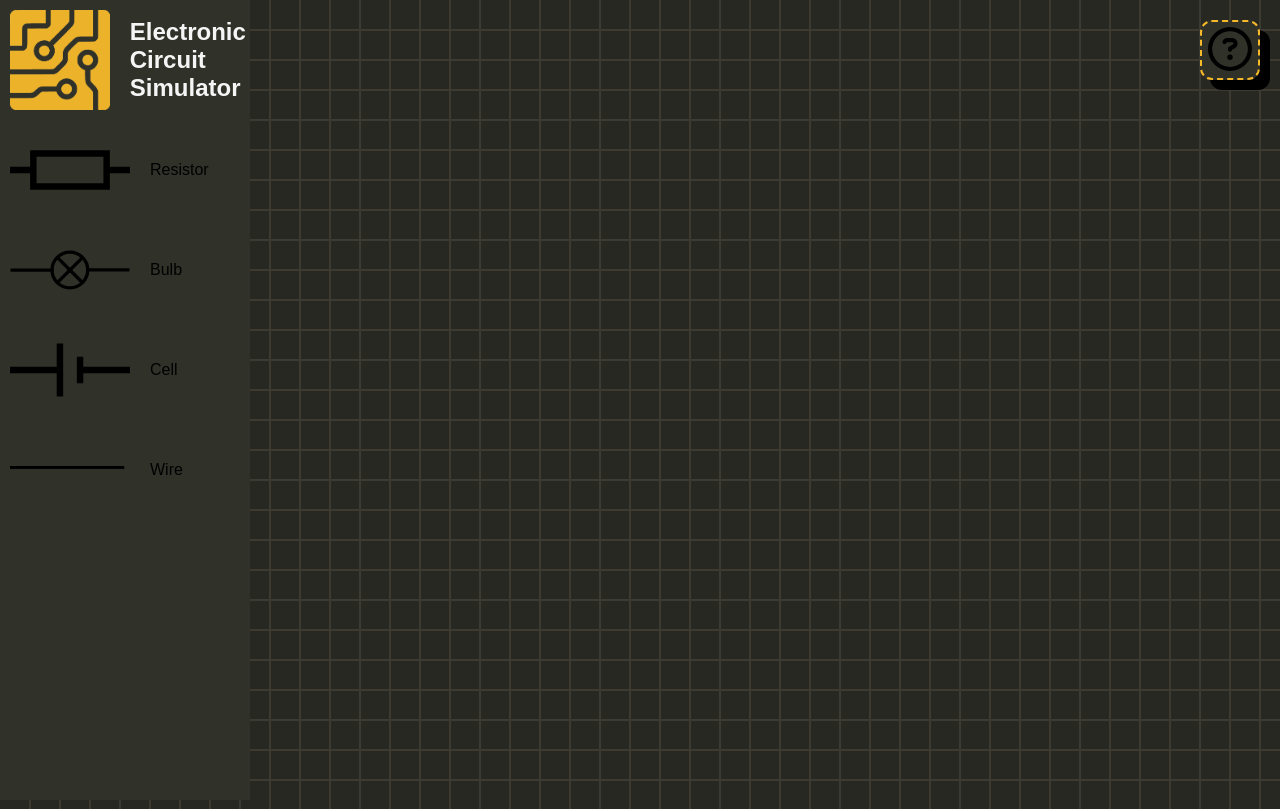
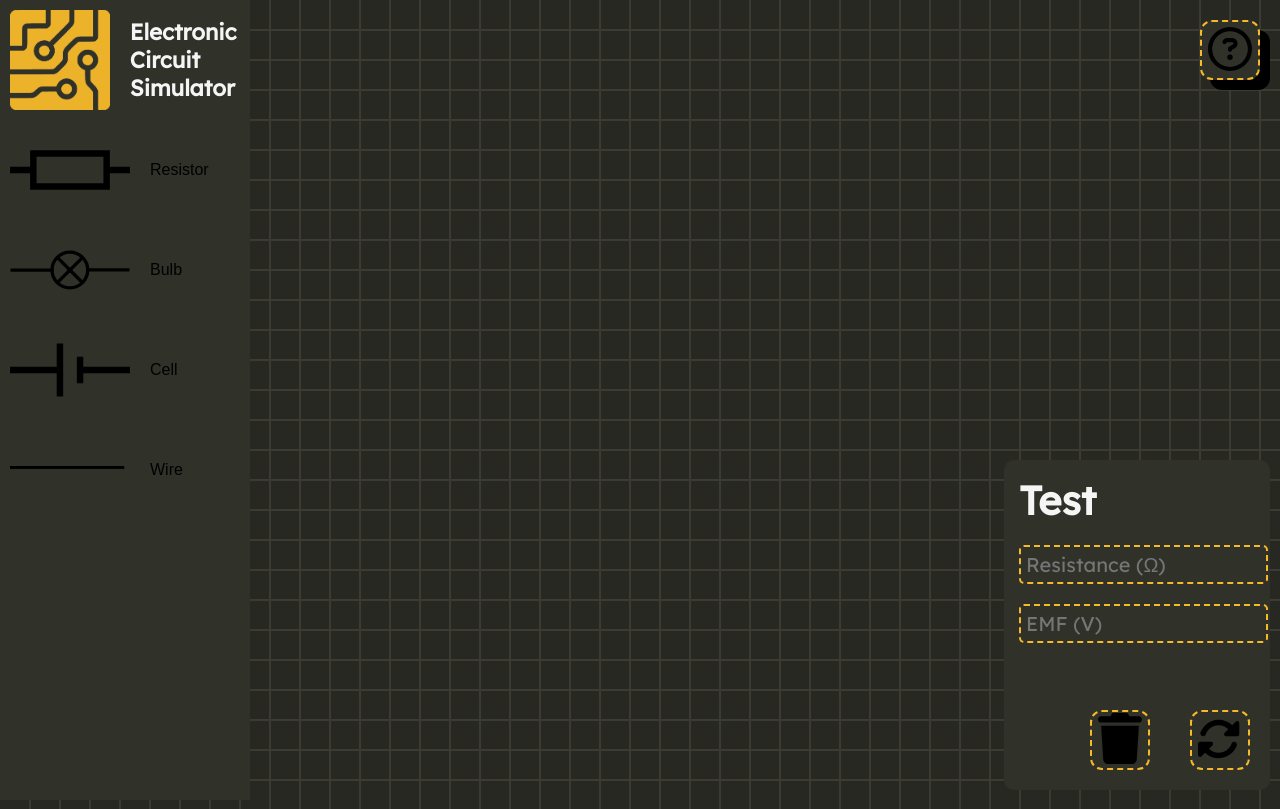
Before and after one commit to tjfacos/CircuitDesignerElectron, an Electron app: page public/index.html in a window 1280 px wide. Shown: the top 809 px of the page. Drawn offline with Linux system fonts and the light colour scheme; a web font is replaced by a local one.

Commit message:
Added editor dialog

```diff
--- a/public/css/component.css
+++ b/public/css/component.css
@@ -80,7 +80,7 @@
     border-radius: 50%;
     background-color: blue;
     /* transform: rotate(45deg); */
-    /* filter: opacity(50%); */
+    filter: opacity(80%);
     height: 15px;
     width: 15px;
     z-index: 5;
@@ -97,7 +97,7 @@
     height: 10px;
     background-color: white;
     border-style: none;
-    border-radius: 0;
+    border-radius: 5px;
     transition: background-color 200ms ease, box-shadow 200ms ease;
     margin: 0px;
     padding: 0px;
--- a/public/css/editor.css
+++ b/public/css/editor.css
@@ -1,11 +1,11 @@
 .control-button {
 
-    display: none;
+    /* display: none; */
 
     width: 60px;
     height: 60px;
 
-    position: fixed;
+    position: absolute;
     bottom: 0px;
     right: 0px;
     margin: 20px;
@@ -51,3 +51,56 @@
     right: 0px;
 
 }
+
+#editor-wizard {
+    bottom: 0px;
+    right: 0px;
+    position: fixed;
+
+    margin: 10px;
+    padding: 5px;
+
+    width: 20%;
+    height: 40%;
+
+    background-color: var(--toolbarBackground);
+    border-radius: 10px;
+
+    font-family: 'Lexend', sans-serif;
+
+    transition: box-shadow 200ms ease;
+}
+
+#editor-wizard .control-button {
+    box-shadow: none;
+}
+
+#editor-wizard:hover {
+    box-shadow: 5px 5px black;
+}
+
+#editor-wizard h1 {
+    color: whitesmoke;
+    font-size: 40px;
+
+    margin: 10px;
+}
+
+.wizard-textfield {
+    background-color: transparent;
+    color: whitesmoke;
+
+    border-color: var(--accent);
+    border-width: 2px;
+    border-radius: 5px;
+    border-style: dashed;
+
+    appearance: textfield;
+    outline: none;
+
+    font-family: 'Lexend', sans-serif;
+
+    font-size: 20px;
+    margin: 10px;
+    padding: 5px;
+}
--- a/public/css/index.css
+++ b/public/css/index.css
@@ -8,6 +8,7 @@
 
     font-family: 'Electrolize', sans-serif;
     font-size: 16px;
+
 }
 
 
--- a/public/css/toolbar.css
+++ b/public/css/toolbar.css
@@ -76,10 +76,14 @@
 #logo {
     display: flex;
     align-items: center;
-    font-size: 1.5rem;
+    font-size: 1.4rem;
 }
 
 #AppName {
     font-weight: bolder;
     color: whitesmoke;
+
+    font-family: 'Lexend', sans-serif;
+
+    margin: 0px;
 }
--- a/public/index.html
+++ b/public/index.html
@@ -17,7 +17,7 @@
     <!-- Links -->
     <link rel="icon" href="../assets/icons/favicon.ico" type="image/x-icon">
     <link rel="stylesheet" href="https://fonts.googleapis.com/css?family=Electrolize">
-
+    <link rel="stylesheet" href="https://fonts.googleapis.com/css?family=Lexend">
 
   </head>
   <body onload="initialise()">
@@ -91,19 +91,30 @@
       </p>
     </dialog>
 
+    <button class="control-button" id="help-button" onclick="openHelpDialog()">
+      <img src="../assets/graphics/help.svg" alt="Show Help">
+    </button>
 
+    <div id="editor-wizard">
+
+      <h1 id="wizard-component-name">Test</h1>
+
+      <input type="number" name="Resistance" id="resistance-field" class="wizard-textfield" placeholder="Resistance (Ω)">
+      <input type="number" name="Potential Difference (EMF)" id="pd-field" class="wizard-textfield" placeholder="EMF (V)">
+
+
+      <button class="control-button" id="rotate-button" onclick="RotateComponent()">
+        <img src="../assets/graphics/rotate.svg" alt="Rotate 90deg">
+      </button>
+
+      <button class="control-button" id="delete-button" onclick="DeleteComponent()">
+        <img src="../assets/graphics/delete.svg" alt="Delete Component">
+      </button>
+
+    </div>
 
     <div id="overlay"></div>
 
-    <button class="control-button" id="help-button" onclick="openHelpDialog()">
-      <img src="../assets/graphics/help.svg" alt="Show Help">
-    </button>
-    <button class="control-button" id="rotate-button" onclick="RotateComponent()">
-      <img src="../assets/graphics/rotate.svg" alt="Rotate 90deg">
-    </button>
-    <button class="control-button" id="delete-button" onclick="DeleteComponent()">
-      <img src="../assets/graphics/delete.svg" alt="Delete Component">
-    </button>
 
 
     <!-- JavaScript -->
--- a/public/js/component.js
+++ b/public/js/component.js
@@ -439,6 +439,8 @@ const createWire = () => {
             document.onmousemove = () => {}
             document.onclick = () => {}
 
+            wire.ports[0].style.display = "none"
+            wire.ports[1].style.display = "none"
 
             // Figure out where to draw the div
 
--- a/public/js/dialog.js
+++ b/public/js/dialog.js
@@ -5,3 +5,7 @@ const openHelpDialog = () => {
 const closeHelpDialog = () => {
     document.getElementById("help-dialog").close()
 }
+
+const ToggleEditor = () => {
+
+}
```
